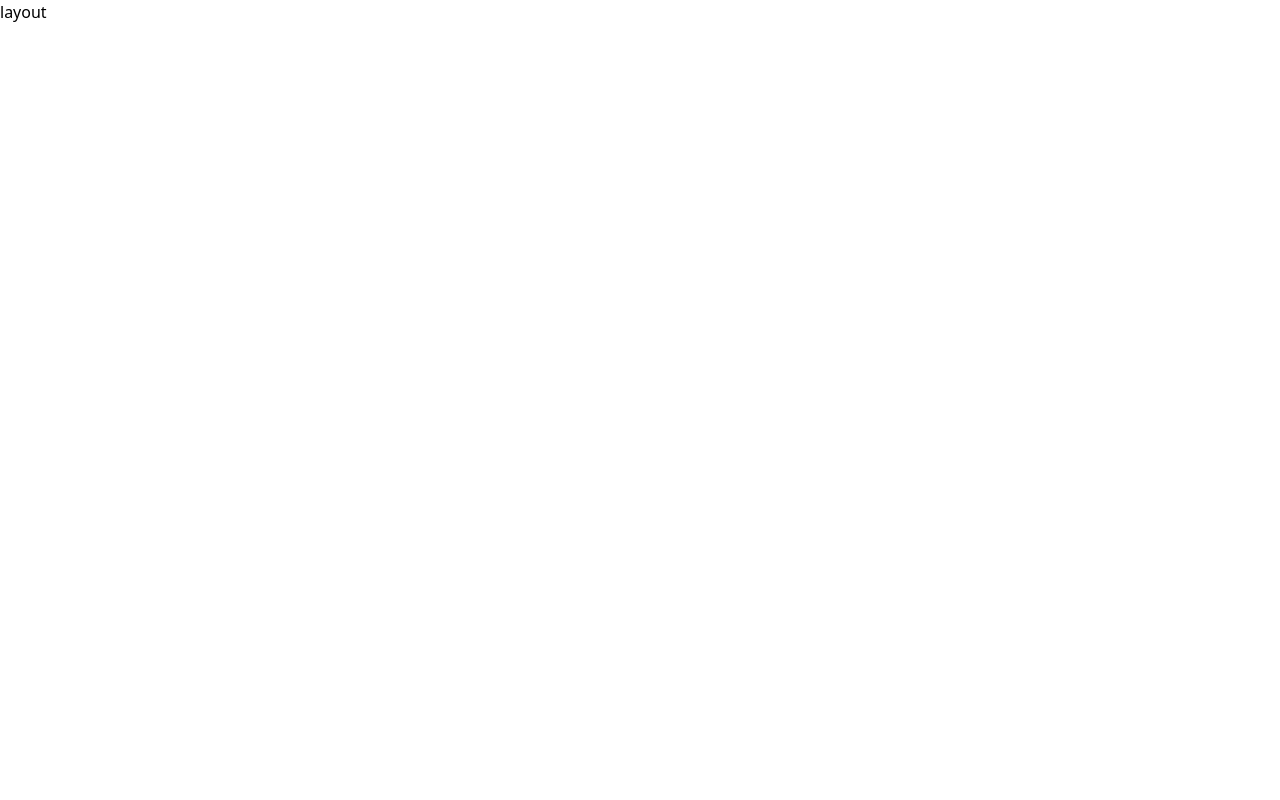
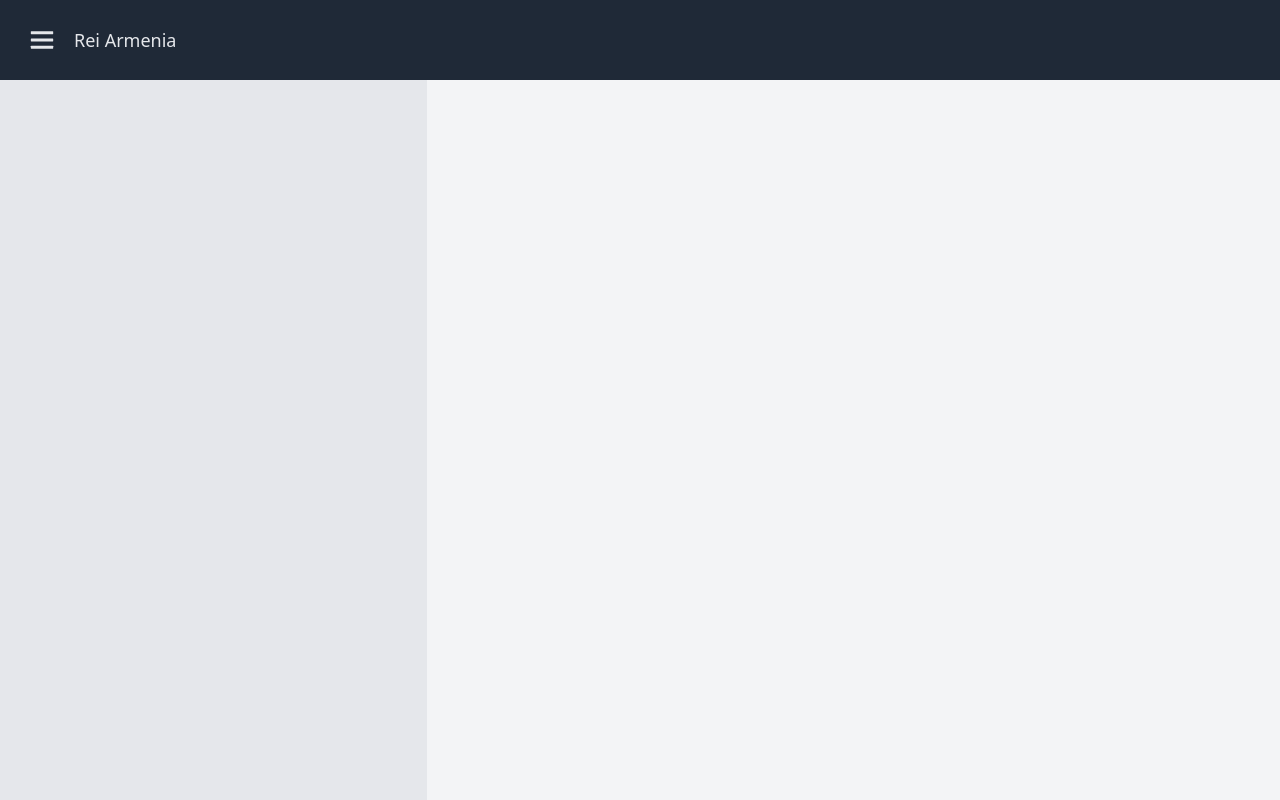
Before and after one commit to rarmenia/rarmenia-web, a React (Create React App) app: page / in a window 1280 px wide. Built offline with nearby package versions, Linux system fonts and the light colour scheme.

Commit message:
create layout (using only css)

```diff
--- a/src/App.tsx
+++ b/src/App.tsx
@@ -3,10 +3,8 @@ import Layout from "./core/layout/Layout";
 
 function App() {
   return (
-    <div className="content-fill">
       <Layout>
       </Layout>
-    </div>
   );
 }
 
--- a/src/core/layout/Layout.tsx
+++ b/src/core/layout/Layout.tsx
@@ -1,12 +1,45 @@
-import React from 'react'
+import React from 'react';
+import hamburger from '../../assets/icons/hamburger.svg';
 
 interface Props {
 }
 
 const Layout = (props: Props) => {
-    return(
-        <div>
-            layout
+    const layoutState = {
+        header: true,
+        sidebar: true,
+        footer: false,
+    };
+
+    return (
+        <div className="h-screen min-h-screen w-screen min-w-screen flex flex-col">
+            {layoutState.header &&
+            <header
+                className="flex flex-row items-center bg-gray-800 dark:bg-gray-900 text-gray-200 py-2 transition-all duration-100 ease-in-out">
+                <div className="flex flex-row items-center my-2 ml-2.5">
+                    <button className="mx-2 hover:animate-bounce" onClick={() => {
+                        layoutState.sidebar = !layoutState.sidebar
+                    }}>
+                        <img src={hamburger} alt="hamburger menu" role={"button nav"}
+                             aria-label="toggles showing the nav sidebar" className="h-12 w-12 p-0.5"/>
+                    </button>
+                    <h1 className="text-lg font-light">Rei Armenia</h1>
+                </div>
+            </header>
+            }
+            <div className="flex flex-row flex-grow overflow-hidden">
+                {layoutState.sidebar &&
+                <nav aria-label="nav sidebar"
+                     className="overflow-y-scroll bg-gray-200 text-gray-800 dark:bg-gray-500 dark:text-gray-200 w-full md:w-1/3 min-w-max transition-all duration-100 ease-in-out">
+                </nav>
+                }
+                <main aria-label="main content area"
+                      className="flex-grow bg-gray-100 text-gray-800 dark:bg-gray-800 dark:text-gray-200 overflow-y-scroll p-5">
+                </main>
+            </div>
+            {layoutState.footer &&
+            <footer className="h-6">footer</footer>
+            }
         </div>
     )
 }
--- a/tailwind.config.js
+++ b/tailwind.config.js
@@ -1,6 +1,6 @@
 module.exports = {
   purge: ['./src/**/*.{js,jsx,ts,tsx}', './public/index.html'],
-  darkMode: false, // or 'media' or 'class'
+  darkMode: 'class', // or 'media' or 'class'
   theme: {
     extend: {},
   },
```
Also changed, not shown: src/assets/icons/hamburger.svg (added), src/index.css (indentation only).
